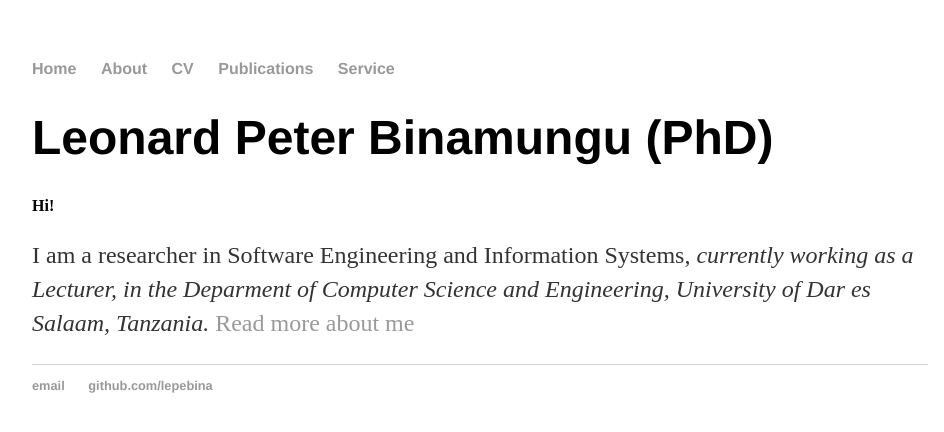
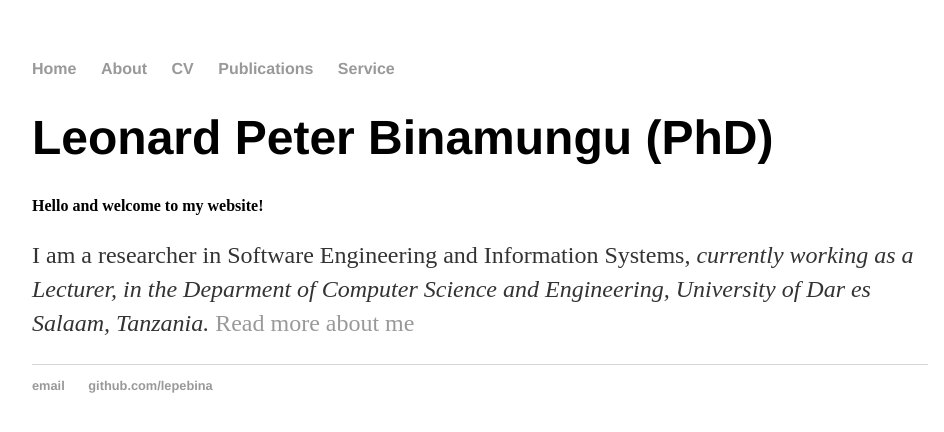
Before and after one commit to lepebina/lepebina.github.io, a Jekyll site: the page built from index.html, in a window 1280 px wide. Shown: the top 432 px of the page, without its empty margins (160-1104 px from the left). Built offline with Jekyll 4.4.1, drawn with Linux system fonts in a browser that asks for light colours.

Commit message:
Update index.html

```diff
--- a/index.html
+++ b/index.html
@@ -4,7 +4,7 @@ title: LP
 ---
 <div class="blurb">
 	<h1>Leonard Peter Binamungu (PhD)</h1>
-	<h4>Hi!</h4>
+	<h4>Hello and welcome to my website!</h4>
 	<p>I am a researcher in Software Engineering and Information Systems, <em>currently working as a Lecturer, in the Deparment of Computer Science and Engineering, University of Dar es Salaam, Tanzania.</em>
 		<a href="/about">Read more about me</a></p>
 </div><!-- /.blurb -->
```
